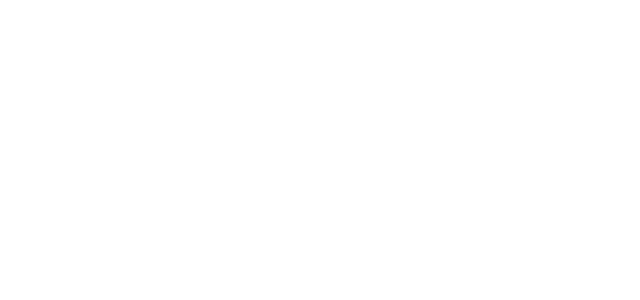
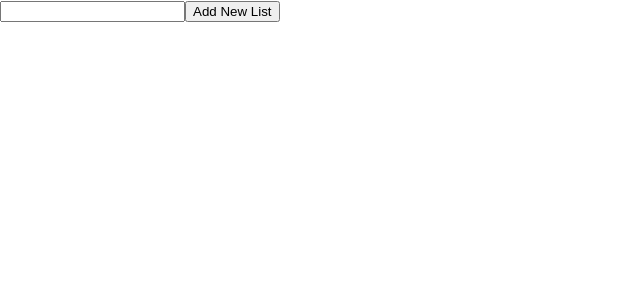
Before and after one commit to abominab/todo-app, a React (Create React App) app: page / in a window 1280 px wide. Shown: the top 300 px of the page, without its empty margins (0-640 px from the left). Built offline with nearby package versions, Linux system fonts and the light colour scheme.

Commit message:
Got basic functionality of adding lists and items to lists

```diff
--- a/package.json
+++ b/package.json
@@ -5,7 +5,8 @@
   "dependencies": {
     "react": "^16.6.3",
     "react-dom": "^16.6.3",
-    "react-scripts": "2.1.1"
+    "react-scripts": "2.1.1",
+    "styled-components": "^4.1.2"
   },
   "scripts": {
     "start": "react-scripts start",
--- a/src/App.js
+++ b/src/App.js
@@ -1,8 +1,56 @@
 import React, { Component } from "react";
+import List from "./Components/List";
 
 class App extends Component {
+  constructor() {
+    super();
+
+    this.state = {
+      lists: [],
+      newList: ``
+    };
+
+    this.strings = {
+      newList: `Add New List`
+    };
+  }
+
+  addList = event => {
+    event.preventDefault();
+    event.stopPropagation();
+
+    this.setState(prevState => ({
+      lists: prevState.lists.concat({ title: prevState.newList }),
+      newList: ``
+    }));
+  };
+
+  handleInputChange = event => {
+    const { value } = event.nativeEvent.target;
+    this.setState(prevState => ({
+      newList: value
+    }));
+  };
+
   render() {
-    return <div className="App" />;
+    const { lists } = this.state;
+
+    return (
+      <div className="App">
+        {lists.map((list, index) => (
+          <List key={`list-${index}`} title={list.title} />
+        ))}
+        <form className="listForm" onSubmit={this.addList}>
+          <input
+            type={`text`}
+            name="newList"
+            value={this.state.newList}
+            onChange={event => this.handleInputChange(event)}
+          />
+          <button type={`submit`}>{this.strings.newList}</button>
+        </form>
+      </div>
+    );
   }
 }
 
--- /dev/null
+++ b/src/Components/List.js
@@ -0,0 +1,72 @@
+import React from "react";
+import styled from "styled-components";
+
+import Task from "./Task";
+
+const Wrapper = styled("div")`
+  border: 1px rgba(0, 0, 0, 0.2) solid;
+  border-radius: 0.25rem;
+  box-shadow: 0 0.5rem 1rem rgba(0, 0, 0, 0.2);
+  margin: 1rem 1rem 2rem;
+  max-width: 600px;
+  padding: 0.5rem;
+`;
+
+class List extends React.Component {
+  constructor() {
+    super();
+
+    this.state = {
+      items: [],
+      newTask: ``
+    };
+
+    this.strings = {
+      newTask: `Add New Task`
+    };
+  }
+
+  addTask = event => {
+    event.preventDefault();
+    event.stopPropagation();
+
+    this.setState(prevState => ({
+      items: prevState.items.concat({ text: prevState.newTask }),
+      newTask: ``
+    }));
+  };
+
+  handleInputChange = event => {
+    const { value } = event.nativeEvent.target;
+    this.setState(prevState => ({
+      newTask: value
+    }));
+  };
+
+  render() {
+    const { title } = this.props;
+    const { items } = this.state;
+
+    return (
+      <Wrapper>
+        <h2>{title}</h2>
+        <ul>
+          {items.map((item, index) => {
+            return <Task key={`task-${index}`} text={item.text} />;
+          })}
+        </ul>
+        <form className="taskForm" onSubmit={this.addTask}>
+          <input
+            type={`text`}
+            name="newTask"
+            value={this.state.newTask}
+            onChange={event => this.handleInputChange(event)}
+          />
+          <button type={`submit`}>{this.strings.newTask}</button>
+        </form>
+      </Wrapper>
+    );
+  }
+}
+
+export default List;
--- /dev/null
+++ b/src/Components/Task.js
@@ -0,0 +1,32 @@
+import React from "react";
+import styled from "styled-components";
+
+const Li = styled("li")`
+  color: ${props => (props.completed ? `rgba(0, 0, 0, 0.4)` : `default`)};
+  text-decoration: ${props => (props.completed ? `line-through` : `none`)};
+`;
+
+class Task extends React.Component {
+  constructor() {
+    super();
+
+    this.state = {
+      completed: false
+    };
+  }
+
+  markCompleted = () => {
+    this.setState(prevState => ({
+      completed: true
+    }));
+  };
+
+  render() {
+    const { text } = this.props;
+    const { completed } = this.state;
+
+    return <Li completed={completed}>{text}</Li>;
+  }
+}
+
+export default Task;
```
Also changed, not shown: 1 other file (tests, documents, lock files or other folders).
